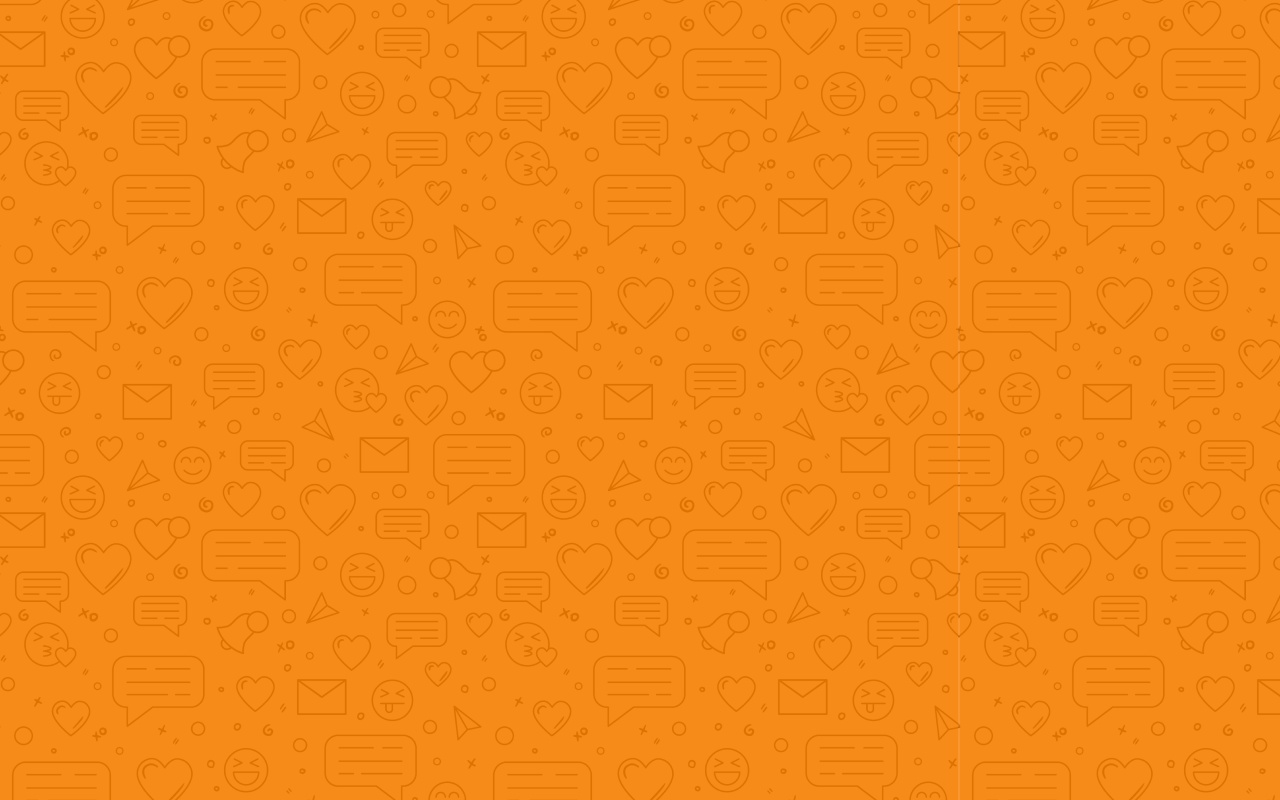
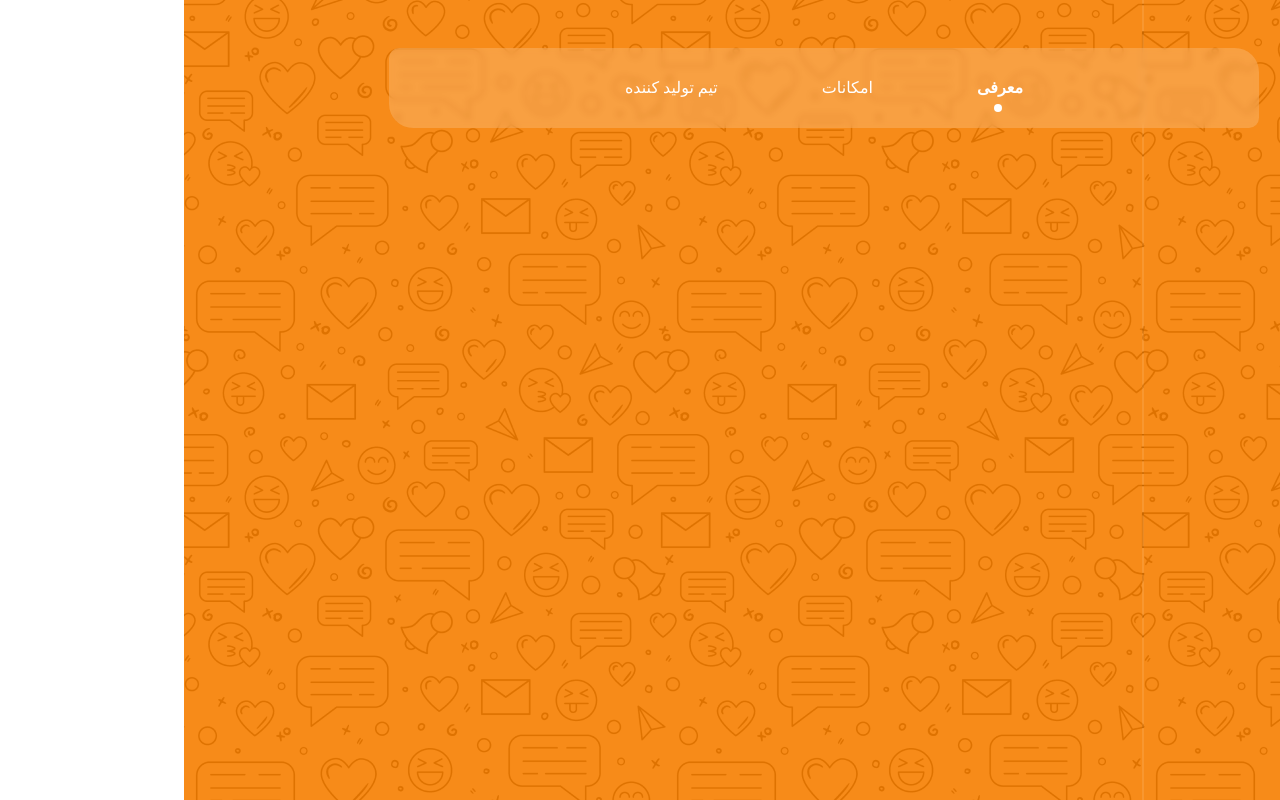
Before and after one commit to mahyarErshad/perfex-chat, a React (Create React App) app: page / in a window 1280 px wide. Built offline with nearby package versions, Linux system fonts and the light colour scheme; a web font is replaced by a local one.

Commit message:
Navbars are created

```diff
--- a/src/Components/HeroSection/HeroSection.jsx
+++ b/src/Components/HeroSection/HeroSection.jsx
@@ -1,6 +1,7 @@
-import React from "react";
+import React, { useState } from "react";
 
 function HeroSection() {
+  const [selectedNav, setSelectedNav] = useState(0);
   const navbars = [
     {
       text: "معرفی",
@@ -16,10 +17,20 @@ function HeroSection() {
     },
   ];
   return (
-    <section className="hero-section h-screen w-full flex-col justify-start items-center">
-      <div className="mt-12 w-full max-w-[54.375rem] flex-center py-7">
+    <section className="hero-section h-screen w-full flex-col justify-start items-center px-4">
+      <div className="header-navbar-container mt-12 w-full max-w-[54.375rem] flex-center py-7">
         <nav>
-          <ul className="flex-center gap-[6.5rem]"></ul>
+          <ul className="flex-center gap-[6.5rem]">
+            {navbars.map(({ text, href }, index) => {
+              return (
+                <li key={index}>
+                  <a onClick={() => setSelectedNav(index)} className={`inline-block relative text-base duration-300 text-white ${selectedNav === index ? "font-bold navbar-after" : "font-normal"}`} href={href}>
+                    {text}
+                  </a>
+                </li>
+              );
+            })}
+          </ul>
         </nav>
       </div>
     </section>
--- a/src/index.css
+++ b/src/index.css
@@ -57,3 +57,18 @@ body,
   background-image: url(./assets/images/hero-section-emoji-chats.png);
   background-color: var(--primary-color);
 }
+.header-navbar-container {
+  background: rgba(255, 255, 255, 0.18);
+  backdrop-filter: blur(0.1875rem);
+  border-radius: 0.625rem 1.5rem;
+}
+.navbar-after::after {
+  content: "";
+  width: 0.5rem;
+  height: 0.5rem;
+  background-color: white;
+  border-radius: 50%;
+  position: absolute;
+  bottom: -0.75rem;
+  right: 45%;
+}
```
